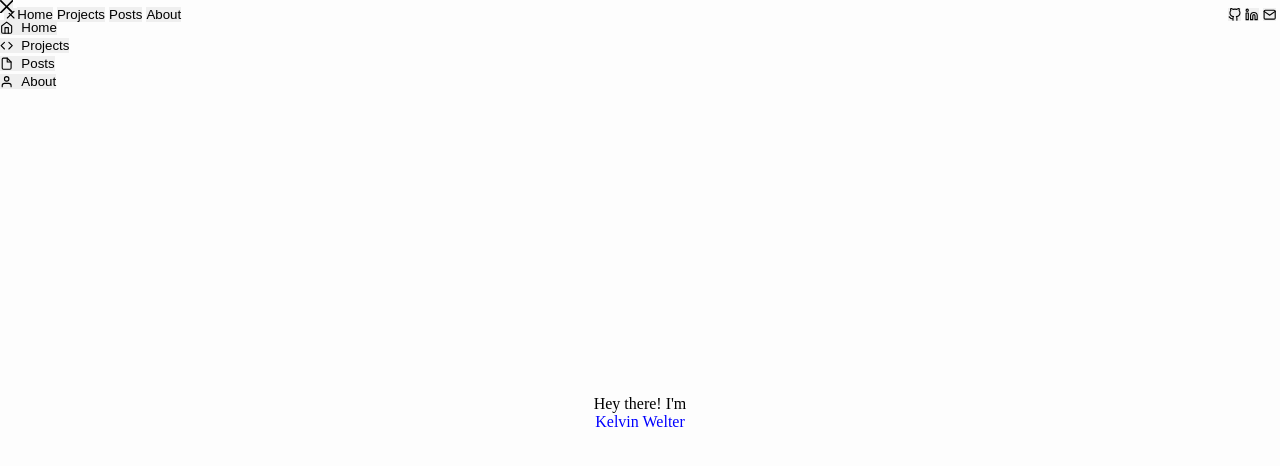
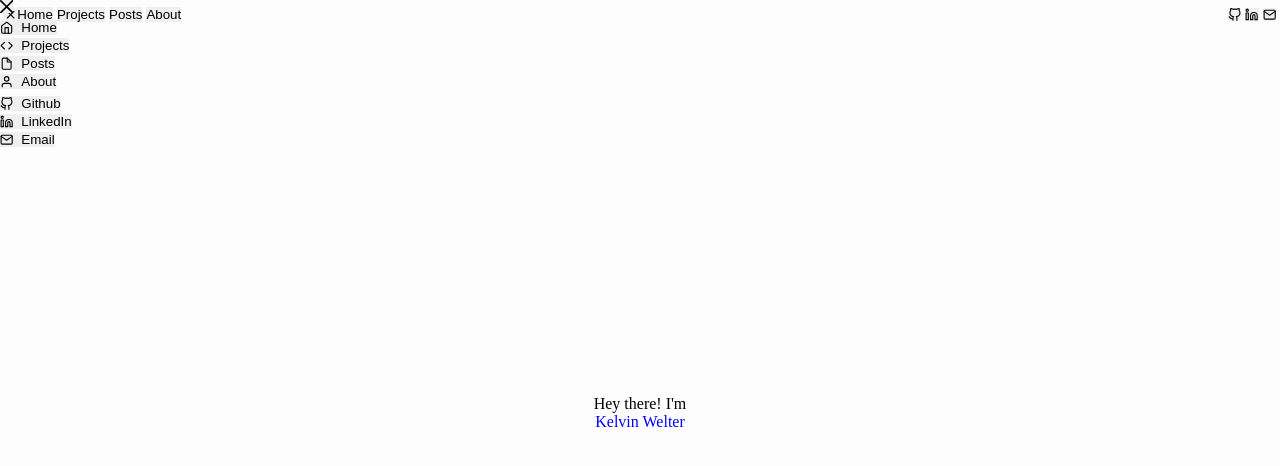
Before and after one commit to kelvinwelter/kelvinwebsite, a Gatsby site: page / in a window 1280 px wide. Both pictures are taken after a click on the button 10 px from the left and 14 px from the top of the page. Built offline with nearby package versions, Linux system fonts and the light colour scheme; Gatsby itself is replaced by a stand-in of ours.

Commit message:
add external links in drawer menu

```diff
--- a/src/components/Navbar.js
+++ b/src/components/Navbar.js
@@ -110,6 +110,24 @@ const Navbar = (props) => {
                                 </Button>
                             </Link>
                         </ButtonGroup>
+                        <Divider my={2} />
+                        <ButtonGroup flexDirection="column" colorScheme="blackAlpha" variant="ghost" spacing={0}>
+                            <a aria-label='Open Github' href='https://github.com/kelvinwelter'>
+                                <Button leftIcon={<FiGithub />}>
+                                    Github
+                                </Button>
+                            </a>
+                            <a aria-label="Open LinkedIn" href='https://www.linkedin.com/in/kelvinwelter/'>
+                                <Button leftIcon={<FiLinkedin />}>
+                                    LinkedIn
+                                </Button>
+                            </a>
+                            <a aria-label="Send email" href='mailto:kelvinwelter.b@gmail.com'>
+                                <Button leftIcon={<FiMail />}>
+                                    Email
+                                </Button>
+                            </a>
+                        </ButtonGroup>
                     </DrawerBody>
                 </DrawerContent>
             </Drawer>
```
